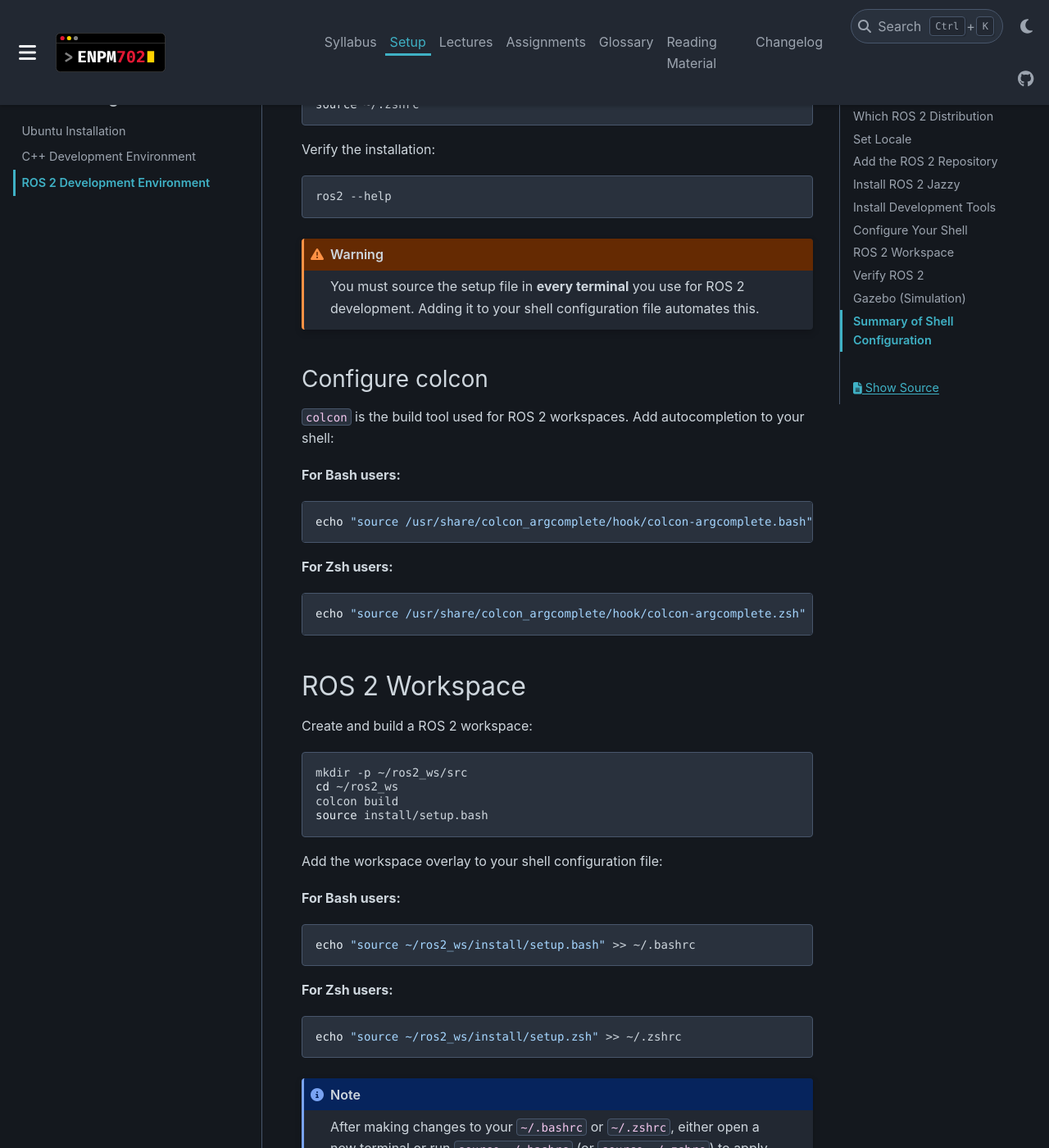
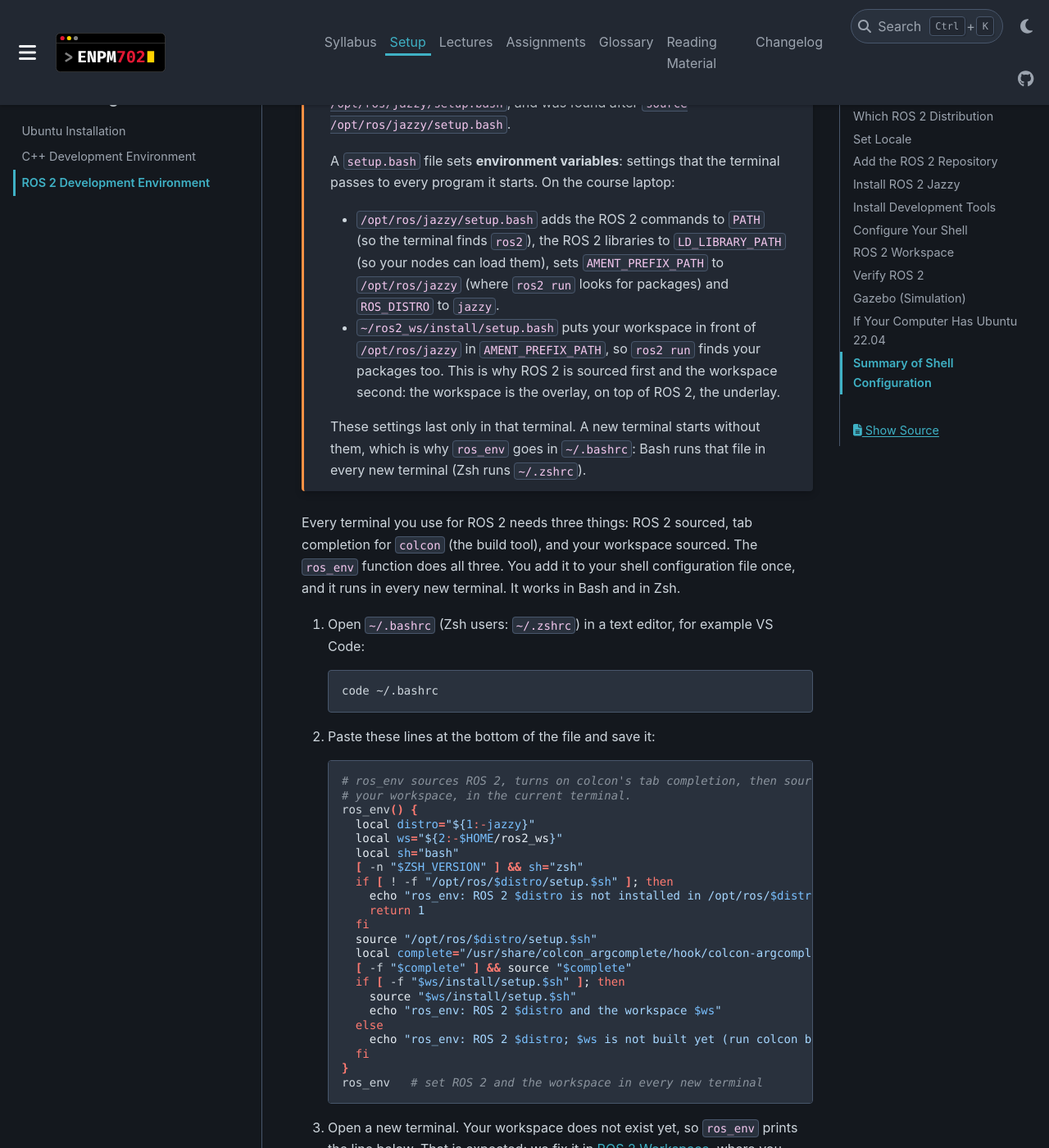
Before and after one commit to zeidk/enpm702-fall-2026-docs, a Sphinx documentation site: the page built from docs/source/setup/ros_setup.rst, in a window 1280 px wide and 1400 px high, scrolled down 2858 px. Shown: the whole window at 82% size. Built offline with Sphinx 7.4.7 and the PyData theme 0.15.4, drawn with Linux system fonts in a browser that asks for light colours; some of the changed text lies outside the part shown.

Commit message:
Setup: ros_env shell function, Gazebo versions, Ubuntu 22.04 path
Every student now adds one function, ros_env, to ~/.bashrc or ~/.zshrc: it
sources ROS 2, turns on colcon completion and sources the workspace. The
three separate source lines move to a manual alternative. An admonition
explains what source and setup.bash do. The Gazebo section gets the ROS 2
and Gazebo version table, and a new section covers students on Ubuntu 22.04
(Humble and Gazebo Fortress). A note says students can follow either the
linked official guide or the steps on the page.

```diff
--- a/docs/source/setup/ros_setup.rst
+++ b/docs/source/setup/ros_setup.rst
@@ -65,10 +65,15 @@ install it.
 .. note::
 
    On Ubuntu 24.04, install **Jazzy**: the course code, the lecture
-   commands and the Group Projects use it. With another distribution,
-   replace ``jazzy`` with its name in every command on this page (for
-   example ``ros-humble-desktop`` and ``/opt/ros/humble``), and expect
-   some lecture code to need changes.
+   commands and the Group Projects use it. You can install it either way:
+
+   - follow the official guide linked in the table (**Jazzy on Ubuntu**), or
+   - follow the steps on this page, from `Set Locale`_ to `Gazebo
+     (Simulation)`_: they are the official guide's steps, plus Gazebo and
+     the course workspace.
+
+   On Ubuntu 22.04, follow :ref:`setup-ros-jammy` instead (or the
+   **Humble on Ubuntu** guide in the table).
 
 
 Set Locale
@@ -135,86 +140,151 @@ Install Development Tools
 Configure Your Shell
 --------------------
 
-Add the ROS 2 setup script to your shell configuration file so that
-ROS 2 is available in every new terminal session.
+.. admonition:: What ``source`` does, and why ROS 2 needs it
+   :class: important
 
-**For Bash users** (``~/.bashrc``):
+   ``source file`` runs the commands of ``file`` **in the current terminal**.
+   Running the same file as a program, ``bash file``, starts a second shell,
+   and every setting it makes disappears when that shell ends. On the course
+   laptop, ``ros2`` was still not found after ``bash
+   /opt/ros/jazzy/setup.bash``, and was found after ``source
+   /opt/ros/jazzy/setup.bash``.
 
-.. code-block:: bash
+   A ``setup.bash`` file sets **environment variables**: settings that the
+   terminal passes to every program it starts. On the course laptop:
 
-   echo "source /opt/ros/jazzy/setup.bash" >> ~/.bashrc
-   source ~/.bashrc
+   - ``/opt/ros/jazzy/setup.bash`` adds the ROS 2 commands to ``PATH`` (so
+     the terminal finds ``ros2``), the ROS 2 libraries to ``LD_LIBRARY_PATH``
+     (so your nodes can load them), sets ``AMENT_PREFIX_PATH`` to
+     ``/opt/ros/jazzy`` (where ``ros2 run`` looks for packages) and
+     ``ROS_DISTRO`` to ``jazzy``.
+   - ``~/ros2_ws/install/setup.bash`` puts your workspace in front of
+     ``/opt/ros/jazzy`` in ``AMENT_PREFIX_PATH``, so ``ros2 run`` finds your
+     packages too. This is why ROS 2 is sourced first and the workspace
+     second: the workspace is the overlay, on top of ROS 2, the underlay.
 
-**For Zsh users** (``~/.zshrc``):
+   These settings last only in that terminal. A new terminal starts without
+   them, which is why ``ros_env`` goes in ``~/.bashrc``: Bash runs that file
+   in every new terminal (Zsh runs ``~/.zshrc``).
 
-.. code-block:: bash
+Every terminal you use for ROS 2 needs three things: ROS 2 sourced, tab
+completion for ``colcon`` (the build tool), and your workspace sourced. The
+``ros_env`` function does all three. You add it to your shell configuration
+file once, and it runs in every new terminal. It works in Bash and in Zsh.
 
-   echo "source /opt/ros/jazzy/setup.zsh" >> ~/.zshrc
-   source ~/.zshrc
+1. Open ``~/.bashrc`` (Zsh users: ``~/.zshrc``) in a text editor, for
+   example VS Code:
 
-Verify the installation:
+   .. code-block:: bash
 
-.. code-block:: bash
+      code ~/.bashrc
 
-   ros2 --help
+2. Paste these lines at the bottom of the file and save it:
 
-.. warning::
+   .. code-block:: bash
 
-   You must source the setup file in **every terminal** you use for
-   ROS 2 development. Adding it to your shell configuration file
-   automates this.
+      # ros_env sources ROS 2, turns on colcon's tab completion, then sources
+      # your workspace, in the current terminal.
+      ros_env() {
+        local distro="${1:-jazzy}"
+        local ws="${2:-$HOME/ros2_ws}"
+        local sh="bash"
+        [ -n "$ZSH_VERSION" ] && sh="zsh"
+        if [ ! -f "/opt/ros/$distro/setup.$sh" ]; then
+          echo "ros_env: ROS 2 $distro is not installed in /opt/ros/$distro"
+          return 1
+        fi
+        source "/opt/ros/$distro/setup.$sh"
+        local complete="/usr/share/colcon_argcomplete/hook/colcon-argcomplete.$sh"
+        [ -f "$complete" ] && source "$complete"
+        if [ -f "$ws/install/setup.$sh" ]; then
+          source "$ws/install/setup.$sh"
+          echo "ros_env: ROS 2 $distro and the workspace $ws"
+        else
+          echo "ros_env: ROS 2 $distro; $ws is not built yet (run colcon build in it)"
+        fi
+      }
+      ros_env   # set ROS 2 and the workspace in every new terminal
 
+3. Open a new terminal. Your workspace does not exist yet, so ``ros_env``
+   prints the line below. That is expected: we fix it in `ROS 2 Workspace`_,
+   where you build the workspace.
 
-Configure colcon
-^^^^^^^^^^^^^^^^
+   .. code-block:: text
 
-``colcon`` is the build tool used for ROS 2 workspaces. Add
-autocompletion to your shell:
+      ros_env: ROS 2 jazzy; /home/<you>/ros2_ws is not built yet (run colcon build in it)
 
-**For Bash users:**
+4. Check that ROS 2 works:
 
-.. code-block:: bash
+   .. code-block:: bash
 
-   echo "source /usr/share/colcon_argcomplete/hook/colcon-argcomplete.bash" >> ~/.bashrc
+      ros2 --help
 
-**For Zsh users:**
+How to call it, in any terminal:
 
-.. code-block:: bash
+.. list-table::
+   :header-rows: 1
+   :widths: 35 65
 
-   echo "source /usr/share/colcon_argcomplete/hook/colcon-argcomplete.zsh" >> ~/.zshrc
+   * - Command
+     - What it sources
+   * - ``ros_env``
+     - ROS 2 Jazzy, then the workspace ``~/ros2_ws``
+   * - ``ros_env humble``
+     - ROS 2 Humble (Ubuntu 22.04), then ``~/ros2_ws``
+   * - ``ros_env jazzy ~/my_ws``
+     - ROS 2 Jazzy, then another workspace, ``~/my_ws``
+
+- After ``colcon build`` adds a new package, run ``ros_env`` again in that
+  terminal so it finds the package.
+- On Ubuntu 22.04, change the last line you pasted to ``ros_env humble``.
+
+.. dropdown:: Manual alternative: three lines instead of the function
+
+   Use either the function or these three lines, not both.
+
+   **Bash** (``~/.bashrc``):
+
+   .. code-block:: bash
+
+      echo "source /opt/ros/jazzy/setup.bash" >> ~/.bashrc
+      echo "source /usr/share/colcon_argcomplete/hook/colcon-argcomplete.bash" >> ~/.bashrc
+      echo "source ~/ros2_ws/install/setup.bash" >> ~/.bashrc
+
+   **Zsh** (``~/.zshrc``):
+
+   .. code-block:: bash
+
+      echo "source /opt/ros/jazzy/setup.zsh" >> ~/.zshrc
+      echo "source /usr/share/colcon_argcomplete/hook/colcon-argcomplete.zsh" >> ~/.zshrc
+      echo "source ~/ros2_ws/install/setup.zsh" >> ~/.zshrc
+
+   Until you build the workspace (next section), the third line prints an
+   error in every new terminal, because ``~/ros2_ws/install`` does not exist
+   yet.
 
 
 ROS 2 Workspace
 ---------------
 
-Create and build a ROS 2 workspace:
+Create and build your workspace, then run ``ros_env`` so this terminal finds
+it:
 
 .. code-block:: bash
 
    mkdir -p ~/ros2_ws/src
    cd ~/ros2_ws
    colcon build
-   source install/setup.bash
+   ros_env
 
-Add the workspace overlay to your shell configuration file:
+``ros_env`` now prints:
 
-**For Bash users:**
+.. code-block:: text
 
-.. code-block:: bash
+   ros_env: ROS 2 jazzy and the workspace /home/<you>/ros2_ws
 
-   echo "source ~/ros2_ws/install/setup.bash" >> ~/.bashrc
-
-**For Zsh users:**
-
-.. code-block:: bash
-
-   echo "source ~/ros2_ws/install/setup.zsh" >> ~/.zshrc
-
-.. note::
-
-   After making changes to your ``~/.bashrc`` or ``~/.zshrc``, either
-   open a new terminal or run ``source ~/.bashrc`` (or ``source
-   ~/.zshrc``) to apply the changes.
+With the manual alternative, run ``source install/setup.bash`` instead of
+``ros_env``.
 
 
 Verify ROS 2
@@ -248,6 +318,39 @@ Harmonic**, the version the `Gazebo installation guide for ROS
 Jazzy. On Jazzy, Gazebo comes from the ROS 2 repository you added above, so
 you do not add a separate Gazebo repository.
 
+Each ROS 2 distribution has one recommended Gazebo version:
+
+.. list-table::
+   :header-rows: 1
+   :widths: 22 18 25 35
+
+   * - ROS 2 distribution
+     - Ubuntu
+     - Gazebo (recommended)
+     - Command that starts Gazebo
+   * - Humble Hawksbill
+     - 22.04
+     - Fortress (LTS)
+     - ``ign gazebo``
+   * - **Jazzy Jalisco (this course)**
+     - 24.04
+     - **Harmonic (LTS)**
+     - ``gz sim``
+   * - Kilted Kaiju
+     - 24.04
+     - Ionic
+     - ``gz sim``
+   * - Lyrical Luth
+     - 26.04
+     - Jetty (LTS)
+     - ``gz sim``
+
+The pairs come from the `ROS 2 and Gazebo compatibility table
+<https://gazebosim.org/docs/latest/ros_installation/>`__ (checked November 6,
+2026), which marks every other pair as possible with caution or not possible.
+Fortress still uses the older command ``ign gazebo``; later versions use
+``gz sim``.
+
 1. Install Gazebo with ``ros_gz``, the packages that connect it to ROS 2:
 
    .. code-block:: bash
@@ -278,22 +381,72 @@ you do not add a separate Gazebo repository.
    line yourself.
 
 
+.. _setup-ros-jammy:
+
+If Your Computer Has Ubuntu 22.04
+---------------------------------
+
+ROS 2 Jazzy has no packages for Ubuntu 22.04. On 22.04, install **ROS 2
+Humble** and **Gazebo Fortress**, the pair recommended for Humble. The course
+code is built and tested on Jazzy only: Humble may need changes, so move to
+Ubuntu 24.04 when you can.
+
+1. Do `Set Locale`_ and `Add the ROS 2 Repository`_ above as written. The
+   ``ros2-apt-source`` command reads your Ubuntu version and adds the
+   repository for 22.04.
+
+2. Update every package first. On 22.04, installing ROS 2 on a system that was
+   not upgraded can remove critical system packages (``systemd`` and ``udev``),
+   as the `Humble installation guide
+   <https://docs.ros.org/en/humble/Installation/Ubuntu-Install-Debs.html>`__
+   warns:
+
+   .. code-block:: bash
+
+      sudo apt update
+      sudo apt upgrade
+
+3. Install ROS 2 Humble, its development tools and Gazebo Fortress:
+
+   .. code-block:: bash
+
+      sudo apt install ros-humble-desktop ros-dev-tools
+      sudo apt install ros-humble-ros-gz
+
+4. In every command of this page and of the lectures, write ``humble`` where it
+   says ``jazzy``. In ``~/.bashrc``, the last line of the ``ros_env`` block
+   (see `Configure Your Shell`_) becomes:
+
+   .. code-block:: bash
+
+      ros_env humble
+
+   Then do `ROS 2 Workspace`_ and `Verify ROS 2`_ above, with the same change.
+
+5. Open a new terminal and start Gazebo Fortress with its demo world:
+
+   .. code-block:: bash
+
+      ign gazebo shapes.sdf
+
+   A window opens with a few shapes. Close it to stop Gazebo.
+
+
 Summary of Shell Configuration
 -------------------------------
 
-After completing the setup, your ``~/.bashrc`` (or ``~/.zshrc``)
-should contain these lines at the bottom:
+After completing the setup, the bottom of your ``~/.bashrc`` (or
+``~/.zshrc``) holds the ``ros_env`` function and the line that runs it:
 
 .. code-block:: bash
 
-   # ROS 2 Jazzy
-   source /opt/ros/jazzy/setup.bash
+   ros_env() {
+     ...
+   }
+   ros_env
 
-   # colcon autocompletion
-   source /usr/share/colcon_argcomplete/hook/colcon-argcomplete.bash
-
-   # ROS 2 workspace overlay
-   source ~/ros2_ws/install/setup.bash
+With the manual alternative, it holds the three ``source`` lines instead,
+never both.
 
 .. tip::
 
@@ -302,5 +455,4 @@ should contain these lines at the bottom:
    .. code-block:: bash
 
       alias cb='cd ~/ros2_ws && colcon build'
-      alias cbs='cd ~/ros2_ws && colcon build && source install/setup.bash'
-      alias sw='source ~/ros2_ws/install/setup.bash'
+      alias cbs='cd ~/ros2_ws && colcon build && ros_env'
```
